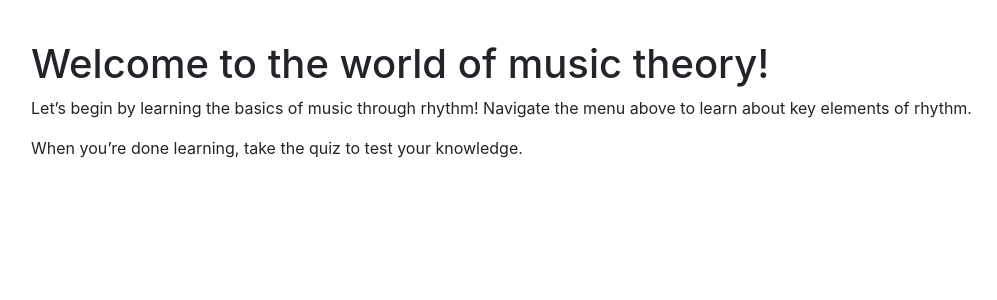
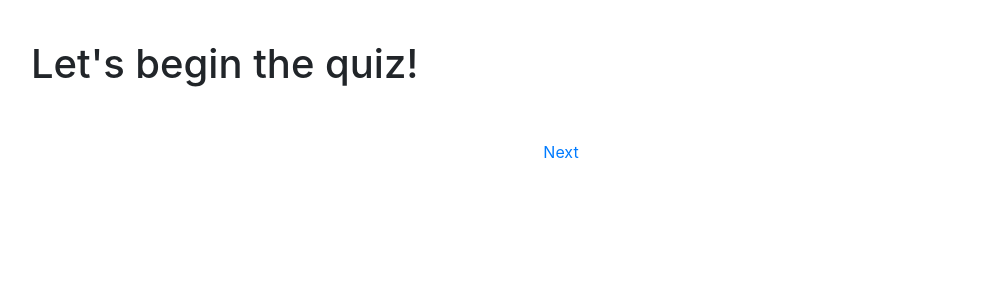
Before and after one commit to jamesyu13/UI-design-project, a Flask app: page /quiz in a window 1280 px wide. Shown: the part 68-368 px from the top of the page, without its empty margins (79-1076 px from the left). Run offline with Flask 3, Linux system fonts and the light colour scheme; some libraries are stand-ins or nearby versions.

Commit message:
fixed som errors

```diff
--- a/server.py
+++ b/server.py
@@ -30,7 +30,7 @@ def main():
     # Set initial score to 0 if it doesn't exist in session
     if 'score' not in session:
         session['score'] = 0
-    return render_template('home.html')
+    return render_template('quiz.html')
 
 @app.route('/quiz', methods=['GET', 'POST'])
 def quiz():
--- a/static/main.css
+++ b/static/main.css
@@ -19,6 +19,25 @@
 }
 .container {
     padding: 20px;
+}
+
+.next-button {
+  text-align: center;
+}
+
+button {
+  padding: 5px;
+  margin-top: 1px;
+  cursor: pointer;
+  background-color: #8eadd4;
+  color: white;
+  font-size: small;
+  border: none;
+  border-radius: 5px;
+}
+
+button:hover {
+  background-color: #80a6ff;
 }
 
 /* grid */
--- a/templates/quiz.html
+++ b/templates/quiz.html
@@ -1,62 +1,13 @@
-<!DOCTYPE html>
-<html lang="en">
-    <head>
-        <meta charset="UTF-8">
-        <meta name="viewport" content="width=device-width, initial-scale=1.0">
-        <title>Elements of Rhythm</title>
-        <style>
-            body {
-                font-family: Arial, sans-serif;
-            }
-            .navbar {
-                overflow: hidden;
-                background-color: #8eadd4;
-            }
-            .navbar a {
-                float: left;
-                display: block;
-                color: white;
-                text-align: center;
-                padding: 14px 16px;
-                text-decoration: none;
-            }
-            .navbar a:hover {
-                background-color: #ddd;
-                color: black;
-            }
-            .container {
-                padding: 20px;
-            }
-            .next-button {
-            text-align: center;
-            margin-top: 20px;
-            }
-            .next-button a {
-                padding: 10px 20px;
-                background-color: #8eadd4;
-                color: white;
-                text-decoration: none;
-            }
-            .next-button a:hover {
-                background-color: #ddd;
-                color: black;
-            }
-        </style>
-    </head>
-    <body>
+{% extends "layout.html" %}
 
-        <div class="navbar">
-            <a href="beat-and-tempo">Beat and Tempo</a>
-            <a href="duration-and-symbols">Duration and Symbols</a>
-            <a href="subdividing">Subdividing</a>
-            <a href="quiz">Quiz</a>
-        </div>
+
+{% block content %}
+
 
         <div class="container">
             <h1>Let's begin the quiz!</h1>
         </div>
-        <div class="next-button">
-            <a href="quiz1">Next</a>
-        </div>
-    </body>
-</html>
+        <br>
+        <div class="next-button"><a href="quiz1">Next</a></div>
+
+{% endblock %}
--- a/templates/subdividing.html
+++ b/templates/subdividing.html
@@ -5,7 +5,6 @@
     <h2>Subdividing</h2>
     <p>Subdividing is: Breaking the notes in a set of beats such that all notes are expressed in terms of the smallest value present in the set. This gives you a deeper understanding on what notes are played when.</p>
     <p>For the basics: We can divide each beat into 2 parts ie eighth notes: up and down beat</p>
-    <br>
     <img src="/static/updownbefore.png" alt="beats" width="500px">
     <p>Now with annotations for upbeats and downbeats:</p>
     <img src="/static/updownafter.png" alt="beats with red and blue lines" width="500px">
```
Also changed, not shown: templates/quiz1.html (+1 -7 lines).
